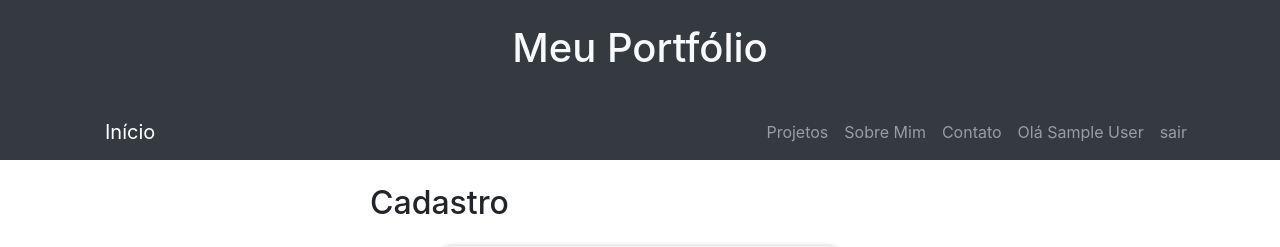
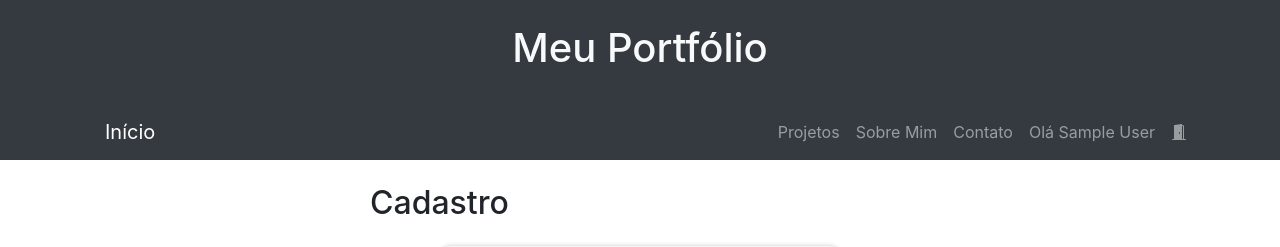
Before and after one commit to euriliu/meuprojeto_tarde-main, a Flask app: page /cadastro in a window 1280 px wide. Shown: the top 247 px of the page. Run offline with Flask 3, Linux system fonts and the light colour scheme; the visitor is signed in with stand-in values (Sample User, id 1); some libraries are stand-ins or nearby versions.

Commit message:
17/08/2023-botão de sair =)

```diff
--- a/app/templates/base.html
+++ b/app/templates/base.html
@@ -6,8 +6,11 @@
   <link rel="stylesheet" href="{{url_for('static', filename='css/style.css')}}">
   <!-- Adicione o link para o CSS do Bootstrap -->
   <link rel="stylesheet" href="https://maxcdn.bootstrapcdn.com/bootstrap/4.5.2/css/bootstrap.min.css">
+  <!-- Icons do bootstrap-->
+  <link rel="stylesheet" href="https://cdn.jsdelivr.net/npm/bootstrap-icons@1.10.5/font/bootstrap-icons.css">
   <title>{{title}}</title>
 </head>
+
 <body>
   <header class="bg-dark text-light py-4">
     <div class="container">
@@ -38,7 +41,7 @@
               <li class="nav-item"><span class = "nav-link">Olá {{ session['nome'] }}</span>
             </li>
             <li class="nav-item">
-              <a class="nav-link" href="sair">sair</a>
+              <a class="nav-link" href="sair"><i class="bi bi-door-open-fill"></i></a>
             </li>
 
           {% else %}
```
